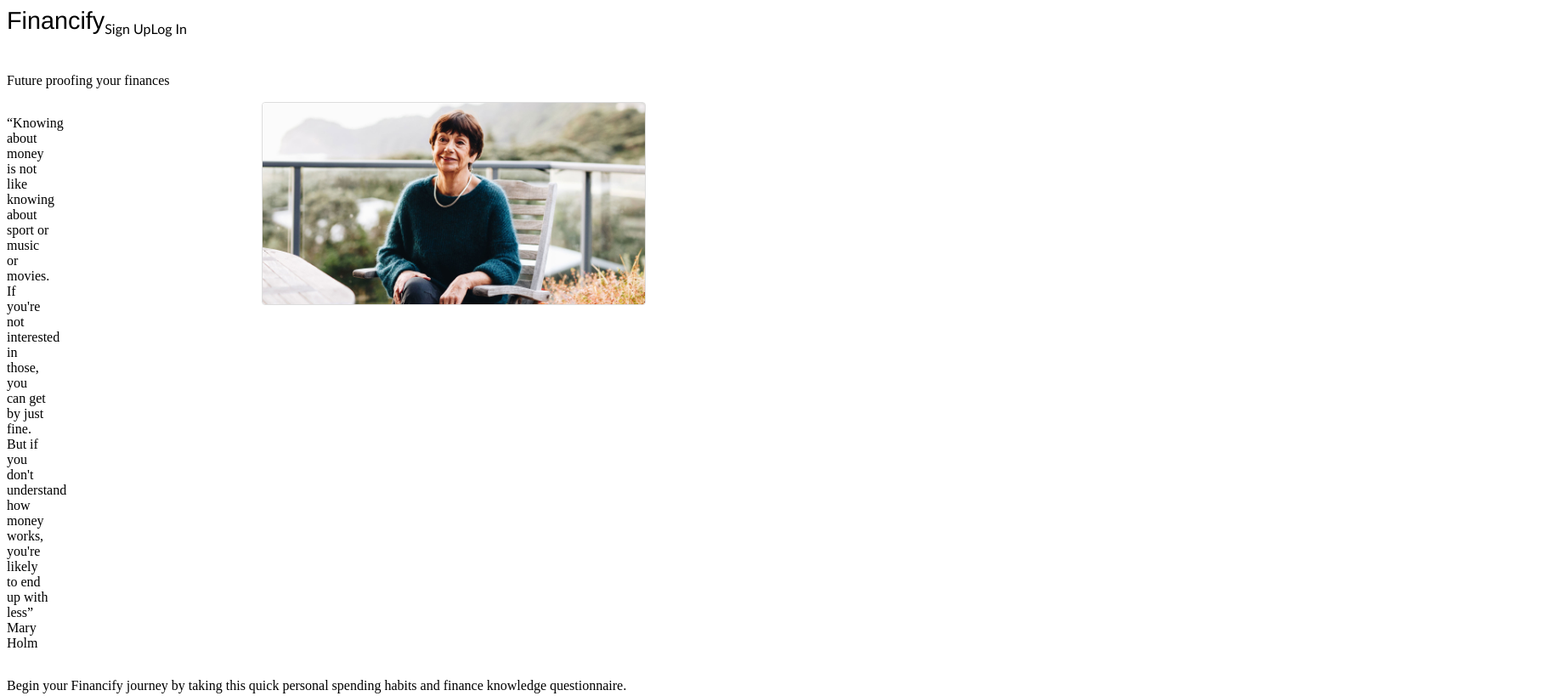
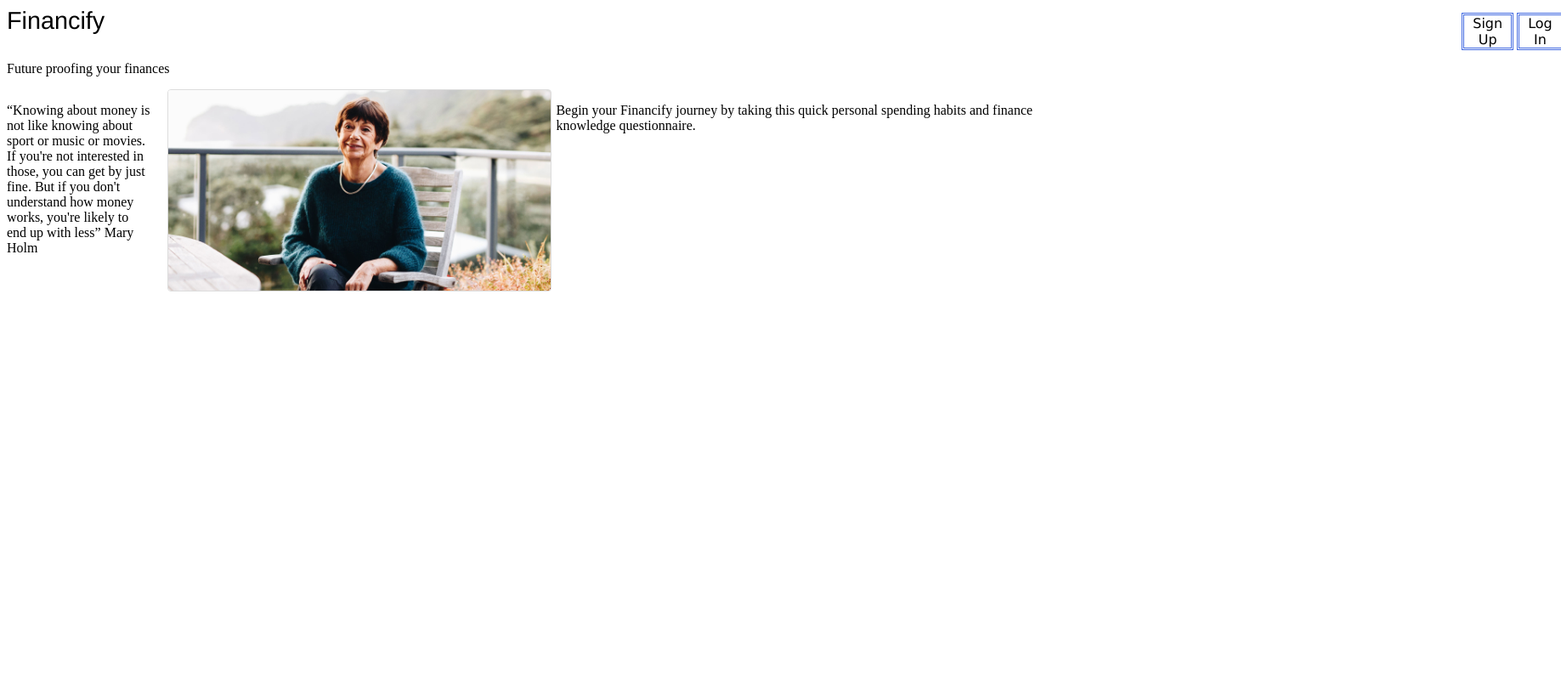
Before and after one commit to SirCashCammy/Financify-Folder, a plain HTML site: page homepage.html in a window 1280 px wide. Shown: the whole page at 85% size, 1837 px wide, since content can reach past the window. Drawn offline with Linux system fonts and the light colour scheme.

Commit message:
large changes
  <p class="maryHolmDescription">
resized correctly
.login:hover & .signup:hover
Now have outline and hover on both of them.

```diff
--- a/homepage.html
+++ b/homepage.html
@@ -18,21 +18,21 @@
         <p class="signup">Sign Up</p>
         <p class="login">Log In</p>
     </div>
-<div class="minorHeading">
-    <p class="subheading">Future proofing your finances</p>
-</div>
+
+    <div class="minorHeading">
+        <p class="subheading">Future proofing your finances</p>
+    </div>
+
     <div class="maryHolmContainer">
         <p class="maryHolmDescription">“Knowing about money is not like knowing about sport or music or movies.
             If you're not interested in those,
             you can get by just fine. But if you don't understand how money works, you're likely to end up with less”
             Mary Holm</p>
         <img src="mary-holm-social-media.jpg" alt="Mary Holm Image" class="heroImage">
+        <p class="quizHomepageStarter">Begin your Financify journey by taking this quick personal spending habits and finance
+            knowledge questionnaire.</p>
     </div>
 
-    <div class="questionnaire">
-    <p class="quizHomepageStarter">Begin your Financify journey by taking this quick personal spending habits and finance
-        knowledge questionnaire.</p>
-    </div>
 </body>
 
 </html>
--- a/stylesheet.css
+++ b/stylesheet.css
@@ -5,21 +5,42 @@
     font-size: 1.8em;
     color: black;
     margin-top: 0%;
+    margin-bottom: 0px;
   }
 
 .signup {
-  font-family: 'Trebuchet MS', 'Lucida Sans Unicode', 'Lucida Grande', 'Lucida Sans', Arial, sans-serif;
-  text-align: right;
+  outline-style: double;
+  outline-color: royalblue;
+  padding-left: 10px;
+  padding-right: 10px;
+  margin-top: 10px;
+  margin-left:1600px;
+  font-family: 'Lucida Sans', 'Lucida Sans Regular', 'Lucida Grande';
+  text-align: center;
     font-size: 1em;
     color:black
+
+}
+
+.signup:hover {
+  outline-style: solid;
 }
 
 .login {
-  font-family: 'Gill Sans', 'Gill Sans MT', Calibri, 'Trebuchet MS', sans-serif;
-  text-align: right;
+outline-style: double;
+outline-color: royalblue;
+  padding-left: 10px;
+  padding-right: 10px;
+  margin-top: 10px;
+  margin-left: 10px;
+  font-family: 'Lucida Sans', 'Lucida Sans Regular', 'Lucida Grande';
+  text-align: center;
   font-size: 1em;
   color:black
-  margin-top: 0%;
+}
+
+.login:hover {
+  outline-style: solid;
 }
 
 .topPage {
@@ -27,17 +48,26 @@
   flex-direction: row;
 }
 
+.subheading {
+   margin-top: 0px;
+   margin-bottom: 15px;
+}
+
 .heroImage {
   display: flex;
   border: 1px solid #ddd;
   border-radius: 4px;
-  margin-left: 250px;
+  margin-left: 20px;
   max-height: 236.71px;
   max-width: 450px;
 }
 
+.quizHomepageStarter {
+  margin-left: 5px;
+}
+
 .heroImage:hover {
-  box-shadow:  0 0 2px 1px rgba(0, 0, 0, 0.5);
+  box-shadow:  0 0 2px 3px rgba(0, 0, 0, 0.5);
 }
 
 .maryHolmContainer {
@@ -45,5 +75,6 @@
 }
 
 .maryHolmDescription {
-  width: 50px;
+  width: 200px;
+  display: flex;
 }
```
